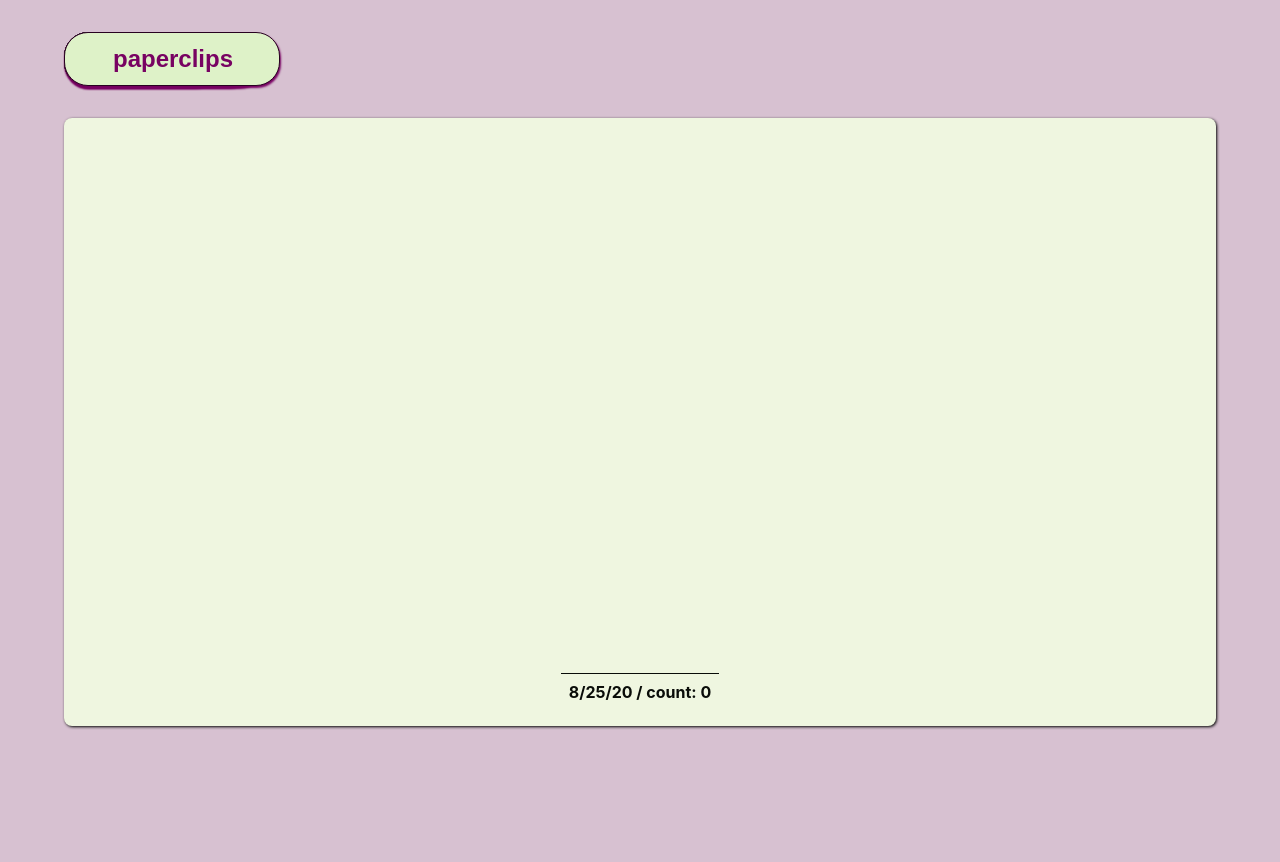
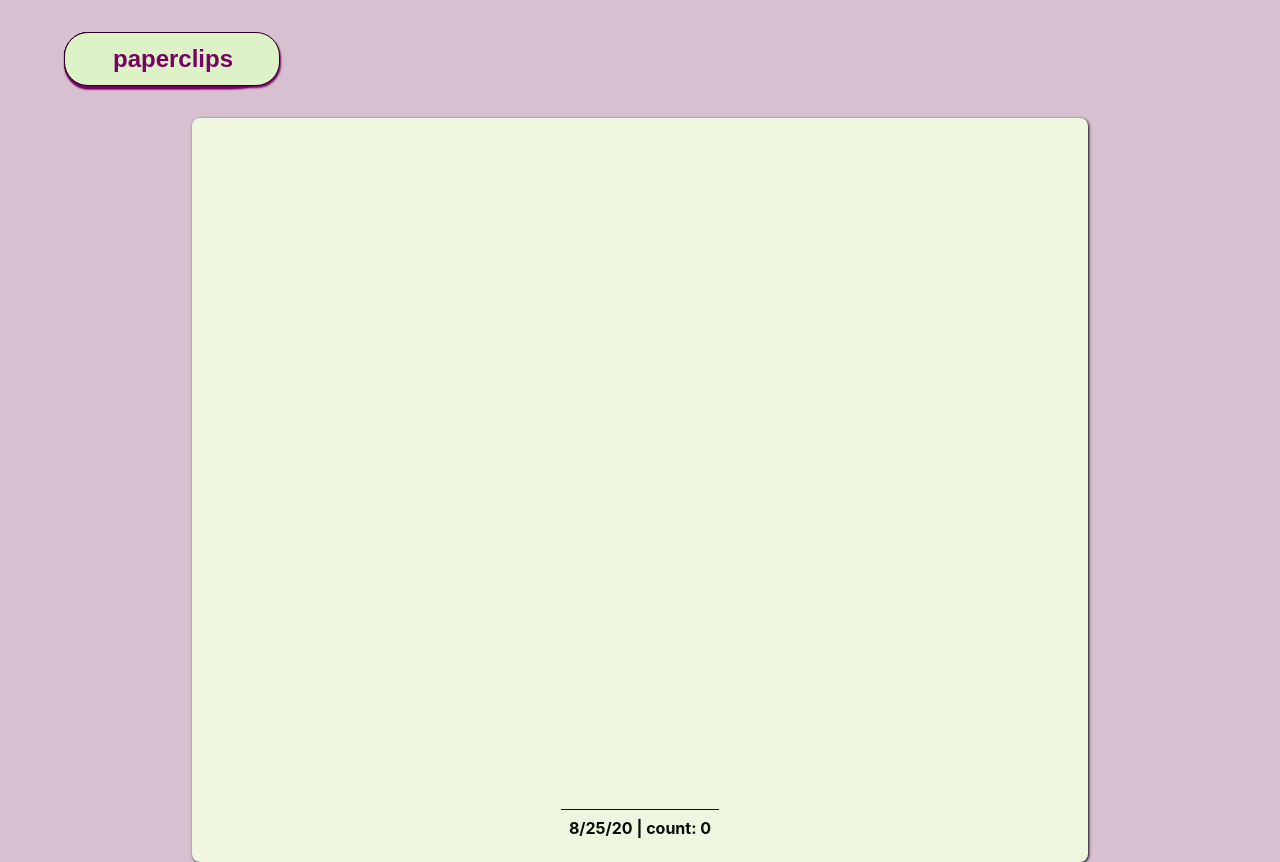
Before and after one commit to cooljasonmelton/paperclips-fe, a React (Create React App) app: page /write in a window 1280 px wide. Shown: the top 862 px of the page. Before the commit the page ends 800 px from the top, so only its background shows below. Built offline with nearby package versions, Linux system fonts and the light colour scheme.

Commit message:
styling entry container

```diff
--- a/src/functions/dateFunctions.js
+++ b/src/functions/dateFunctions.js
@@ -1,6 +1,6 @@
 export const currentDate = () => {
     let today = new Date();
-    let dd = String(today.getDate()).padStart(2, '0');
+    let dd = String(today.getDate());
     let mm = String(today.getMonth() + 1);
     let yyyy = String(today.getFullYear()).substring(0,2);
     return today = mm + '/' + dd + '/' + yyyy;
--- a/src/writing/EntryContainer.css
+++ b/src/writing/EntryContainer.css
@@ -1,5 +1,5 @@
 .EntryContainer{
-    width: 90%;
+    width: 70%;
 
     margin: 2em;
     border-radius: 0.5em;
@@ -16,17 +16,18 @@
 }
 
 .entry-ta{
-    width: 60%;
+    width: 70%;
     min-height: 60vh;
 
-    padding: 1.5em 2em;
+    padding: 5em 2em;
 
     border: none;
     background-color: #EFF6E0;
 
     color: #090C08;
-    font-weight: bold;
+
     font-size: 1.5em;
+    font-weight: 500;
     outline: none;
     resize: none;
 }
@@ -59,5 +60,7 @@
     }
     .entry-ta{
         width: 95%;
+        padding: 2em;
+
     }
 }
--- a/src/writing/EntryContainer.js
+++ b/src/writing/EntryContainer.js
@@ -19,7 +19,7 @@ const EntryContainer = () => {
         value={entryText}/>
 
       <div className="entry-info">
-        {`${currentDate()}  / count: ${getWordCount(entryText)}`}
+        {`${currentDate()}  | count: ${getWordCount(entryText)}`}
       </div>
     </div>
   );
```
